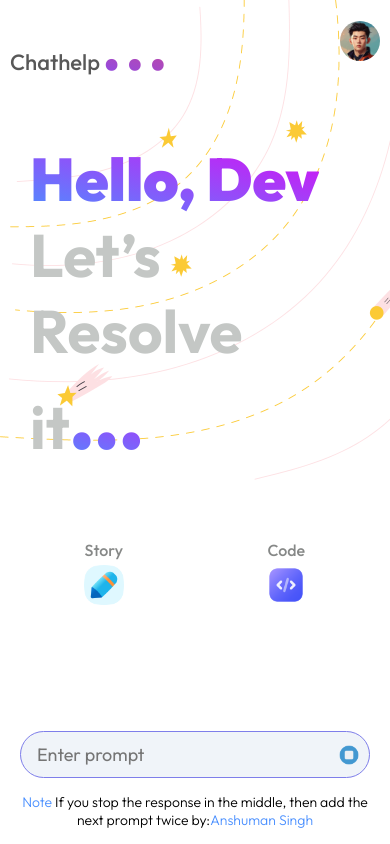
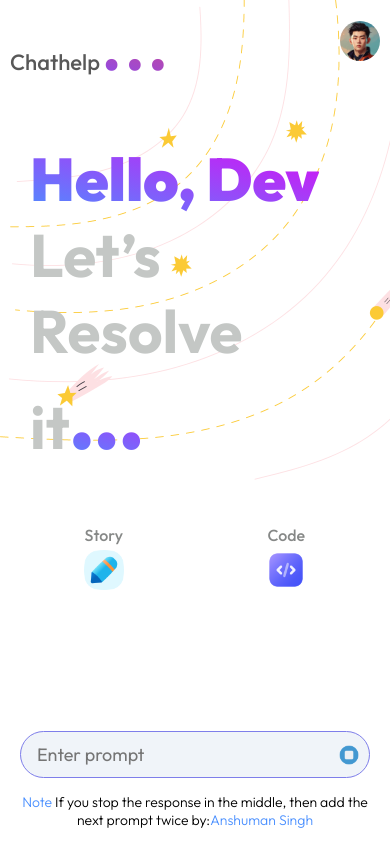
Before and after one commit to tanujgrover9/ChatHelp, a React (Vite) app in the folder ChatAI/: page / in a window 390 px wide. Built offline with nearby package versions, Linux system fonts and the light colour scheme.

Commit message:
First commit

```diff
--- a/ChatAI/src/components/Main/main.css
+++ b/ChatAI/src/components/Main/main.css
@@ -229,7 +229,7 @@
 
   .main .cards {
     flex-direction: column;
-    margin-top: -40px;
+    margin-top: -55px;
     display: grid;
     grid-template-columns: 1fr 1fr;
   }
```
